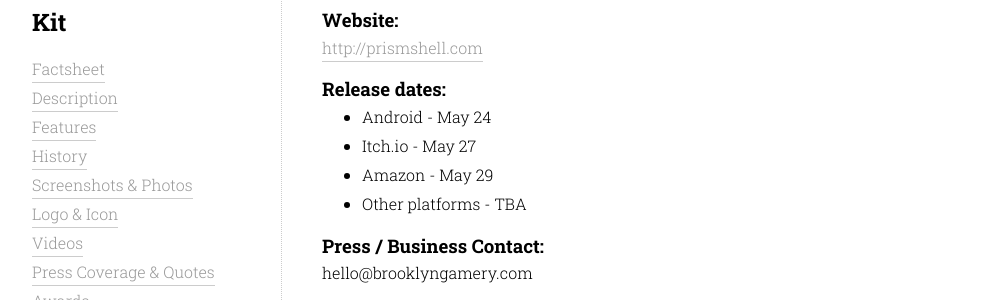
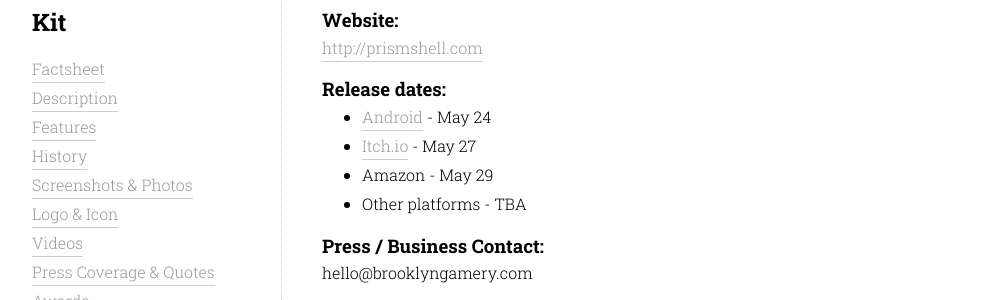
Before and after one commit to BrooklynGamery/brooklyngamery.github.io, a Jekyll site: the page built from presskit/projects/prism-shell/index.html, in a window 1280 px wide and 900 px high. Shown: the part 202-502 px from the top of the window, without its empty margins (148-1134 px from the left). Built offline with Jekyll 4.4.1, drawn with Linux system fonts in a browser that asks for light colours; part of the change alters nothing that is shown.

```diff
--- a/presskit/projects/prism-shell/index.html
+++ b/presskit/projects/prism-shell/index.html
@@ -16,8 +16,8 @@ title: Prism Shell Press Kit
 
 	<h3>Release dates:</h3>
 	<ul>
-		<li>Android - May 24</li>
-		<li>Itch.io - May 27</li>
+		<li><a href="https://play.google.com/store/apps/details?id=com.brooklyngamery.prismshell" target="_blank">Android</a> - May 24</li>
+		<li><a href="http://brooklyn-gamery.itch.io/prism-shell" target="_blank">Itch.io</a> - May 27</li>
 		<li>Amazon - May 29</li>
 		<li>Other platforms - TBA</li>
 	</ul>
```
